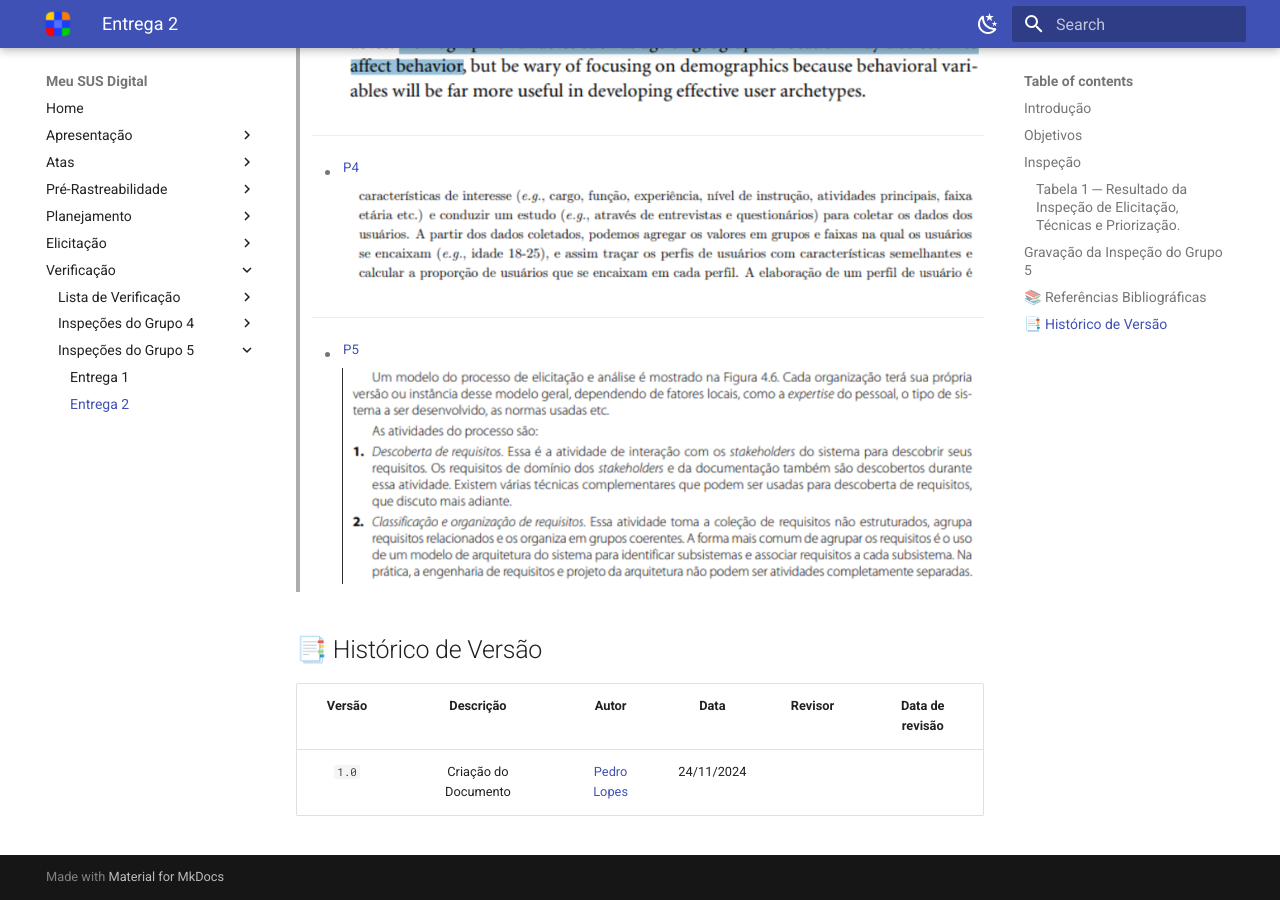
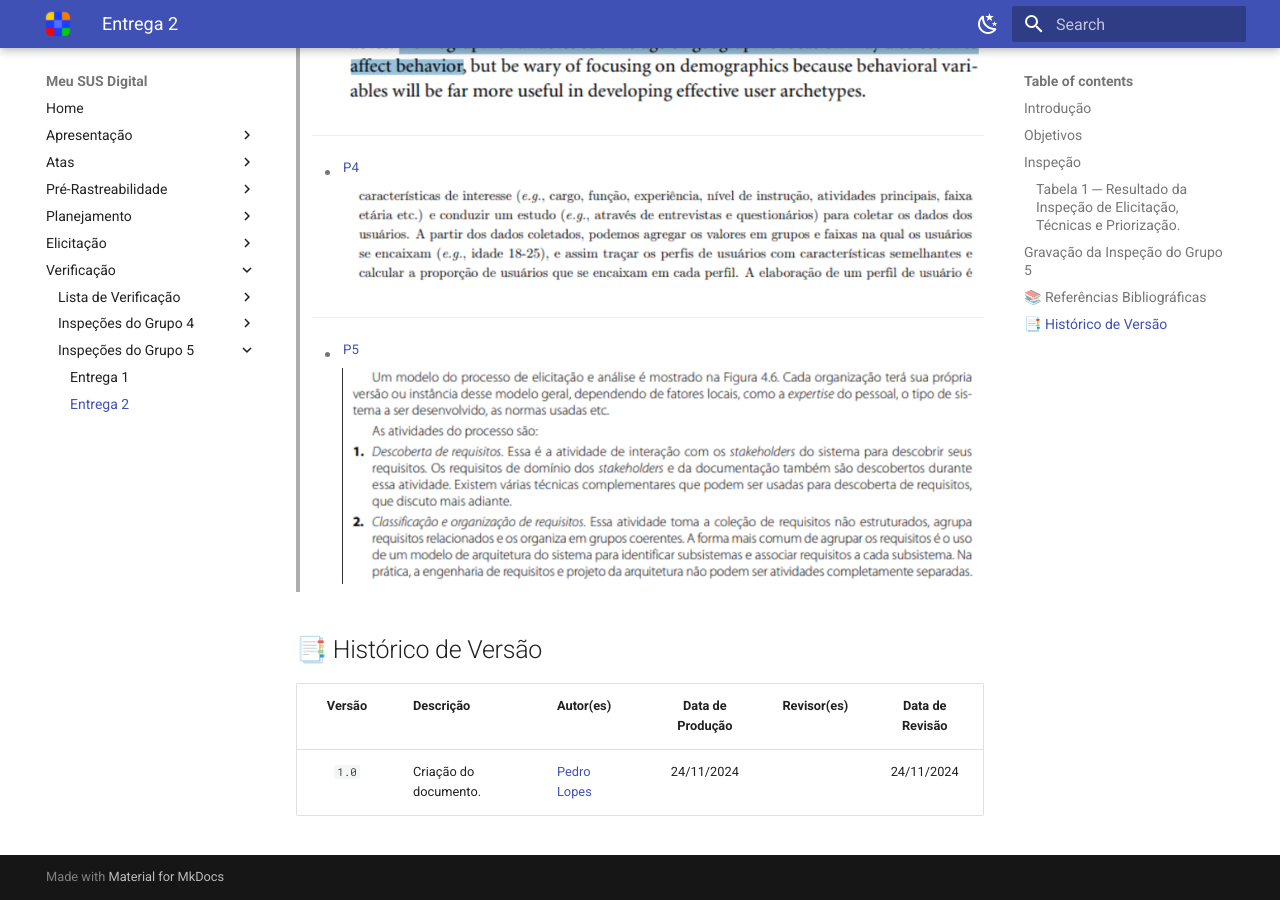
Before and after one commit to Requisitos-de-Software/2024.2-MeuSUSDigital, an MkDocs documentation site: the page built from docs/verificacao/grupo5/entrega1/entrega2g5.md, in a window 1280 px wide and 900 px high, scrolled down 2538 px. Built offline with MkDocs 1.6.1 and Material for MkDocs 9.7.7, drawn with Linux system fonts in a browser that asks for light colours.

Commit message:
Update entrega2g5.md

```diff
--- a/docs/verificacao/grupo5/entrega1/entrega2g5.md
+++ b/docs/verificacao/grupo5/entrega1/entrega2g5.md
@@ -62,6 +62,6 @@ _Autor: Pedro Lopes._
 
 ## 📑 Histórico de Versão
 
-| Versão |          Descrição              |     Autor      |      Data      |   Revisor     |    Data de revisão    |
-|:------:|:-------------------------------:|:--------------:|:--------------:|:-------------:|:---------------------:|
-|  `1.0`  | Criação do Documento |[Pedro Lopes](https://github.com/pLopess) | 24/11/2024  |  |  |
+| Versão | Descrição | Autor(es) | Data de Produção | Revisor(es) | Data de Revisão |
+| :----: | --------- | --------- | :--------------: | ----------- | :-------------: |
+| `1.0`  | Criação do documento. | [Pedro Lopes](https://github.com/pLopess) | 24/11/2024 |  | 24/11/2024 |
```
